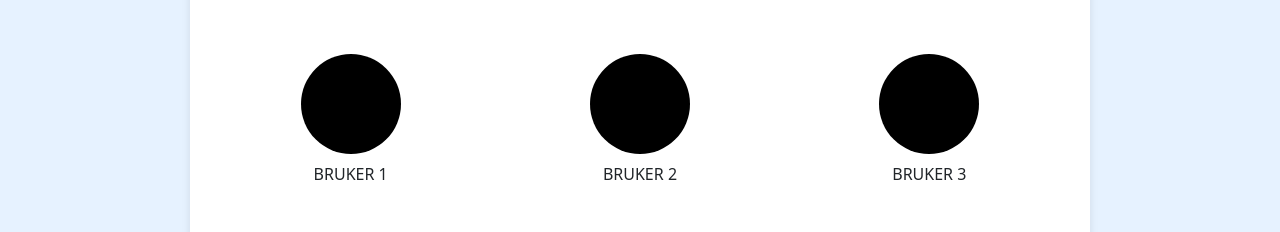
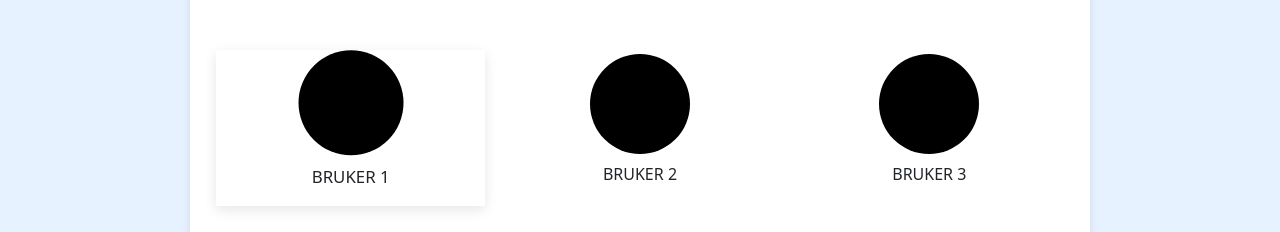
Before and after one commit to lolofg/software_engineering, a React (Create React App) app in the folder frontend/: page /Admin in a window 1280 px wide. In both pictures the pointer is over the element "BRUKER 1". Shown: the part 284-516 px from the top of the page. Built offline with nearby package versions, Linux system fonts and the light colour scheme.

Commit message:
legger til ekstra hover effects for device items

```diff
--- a/frontend/src/index.css
+++ b/frontend/src/index.css
@@ -163,6 +163,12 @@ code {
   flex-direction: column;
   align-items: center;
   justify-content: center;
+  transition: transform 0.3s ease, box-shadow 0.3s ease;
+}
+
+.device_item:hover {
+  transform: scale(1.05);
+  box-shadow: 0 4px 12px rgba(0, 0, 0, 0.1);
 }
 
 .device_avatar {
```
